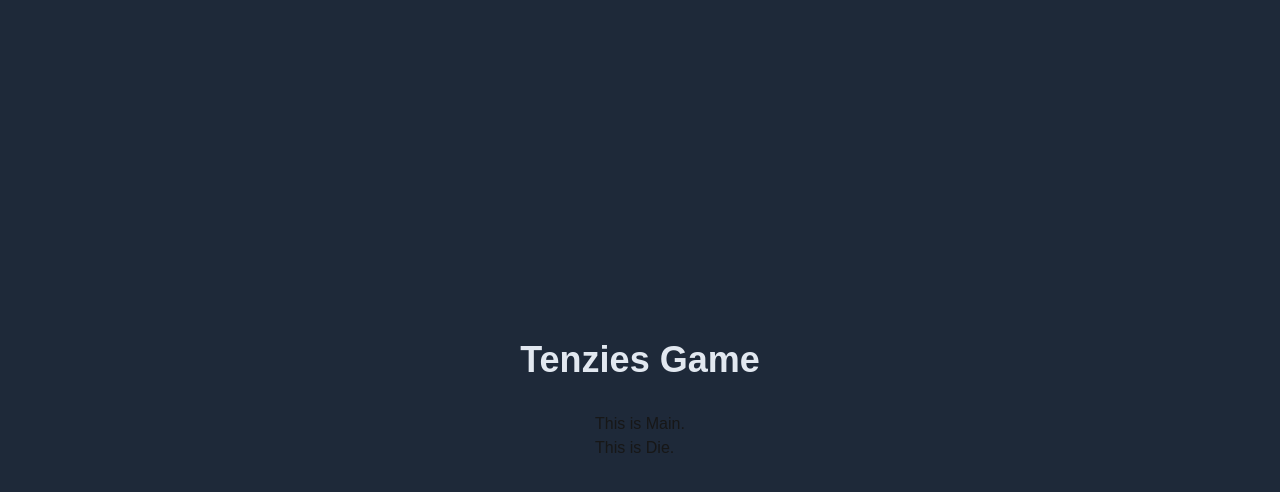
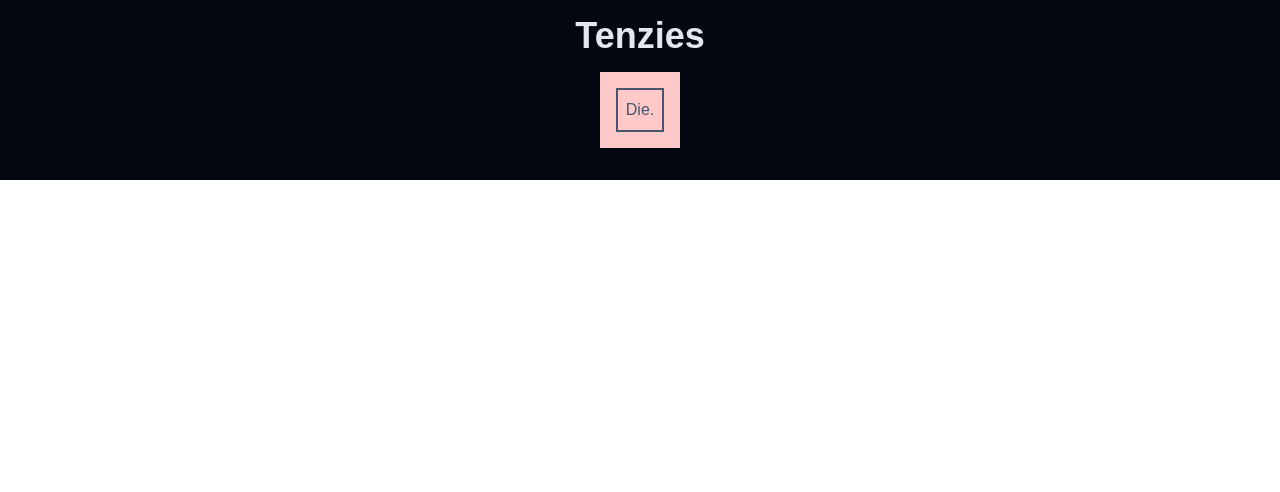
Before and after one commit to millan-figueroa/tenzies, a Next.js app: page / in a window 1280 px wide. Shown: the top 492 px of the page. Built offline with nearby package versions, Linux system fonts and the light colour scheme.

Commit message:
Adds styles to main components and deletes unecessary Game file

```diff
--- a/src/components/Die.tsx
+++ b/src/components/Die.tsx
@@ -1,3 +1,3 @@
 export default function Die() {
-  return <h2>This is Die.</h2>;
+  return <div className="m-4 p-2 border-2">Die.</div>;
 }
--- a/src/components/Game.tsx
+++ /dev/null
@@ -1,12 +0,0 @@
-import Main from "./Main";
-import Die from "./Die";
-
-export default function Game() {
-  return (
-    <div>
-      <h1>This is Game.</h1>
-      <Main />
-      <Die />
-    </div>
-  );
-}
--- a/src/components/Main.tsx
+++ b/src/components/Main.tsx
@@ -2,8 +2,7 @@ import Die from "./Die";
 
 export default function Main() {
   return (
-    <div>
-      <h1>This is Main.</h1>
+    <div className="flex flex-col items-center justify-center h-[500] w-[500] bg-red-200 mt-4 mb-8 text-slate-600">
       <Die />
     </div>
   );
--- a/src/pages/_app.tsx
+++ b/src/pages/_app.tsx
@@ -1,12 +1,10 @@
 import type { AppProps } from "next/app";
 import "../styles/globals.css";
 
-function MyApp({ Component, pageProps }: AppProps) {
+export default function MyApp({ Component, pageProps }: AppProps) {
   return (
-    <div className="min-h-screen bg-gray-100">
+    <div>
       <Component {...pageProps} />
     </div>
   );
 }
-
-export default MyApp;
--- a/src/pages/index.tsx
+++ b/src/pages/index.tsx
@@ -2,8 +2,8 @@ import Main from "../components/Main";
 
 export default function Home() {
   return (
-    <div className="flex flex-col items-center justify-center min-h-screen bg-gray-800 p-4">
-      <h1 className="text-4xl font-bold mb-8 text-slate-200">Tenzies Game</h1>
+    <div className="flex flex-col align-middle items-center h-full bg-gray-950">
+      <h1 className="text-4xl font-bold mt-4 text-slate-200">Tenzies</h1>
       <Main />
     </div>
   );
```
